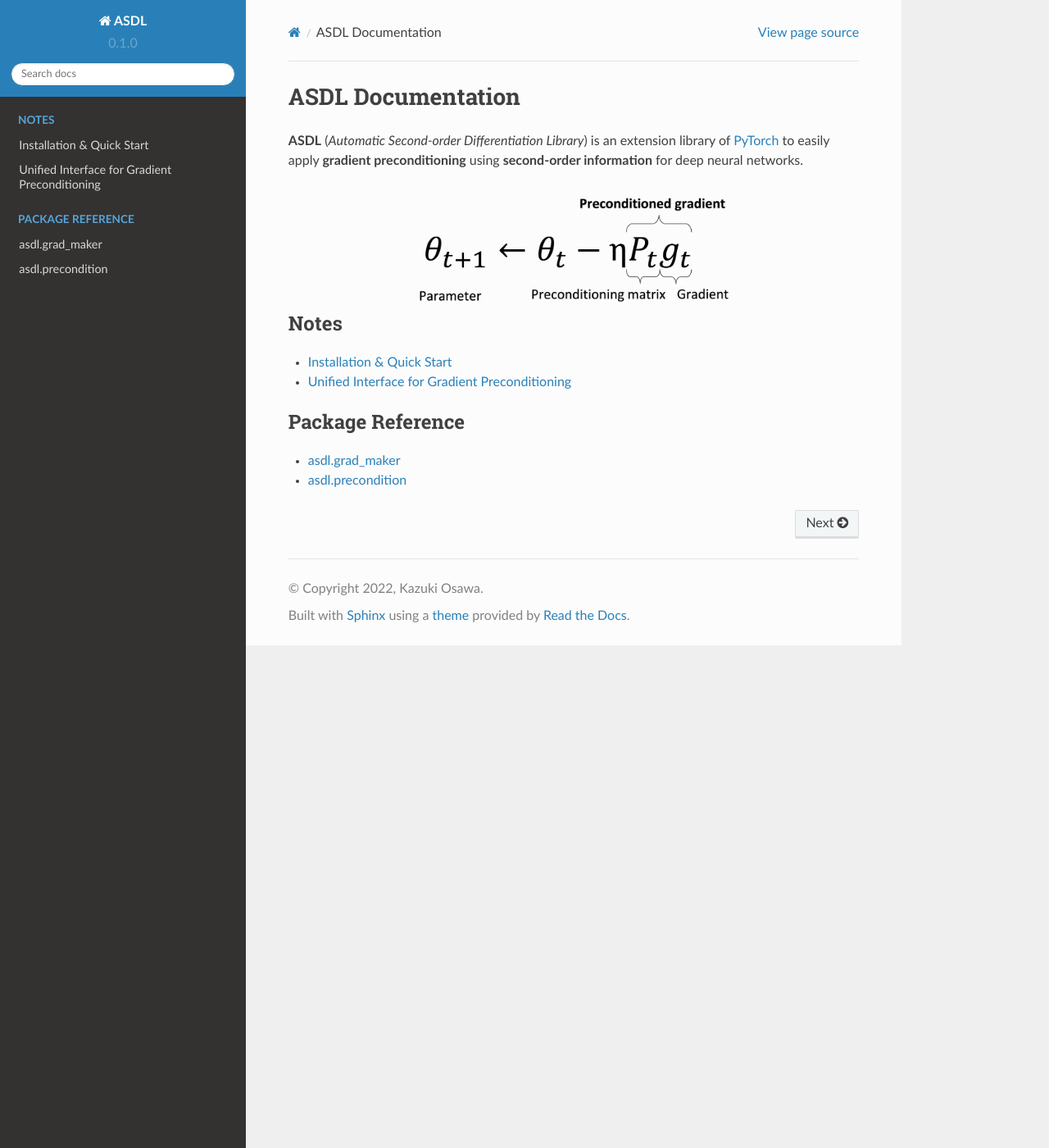
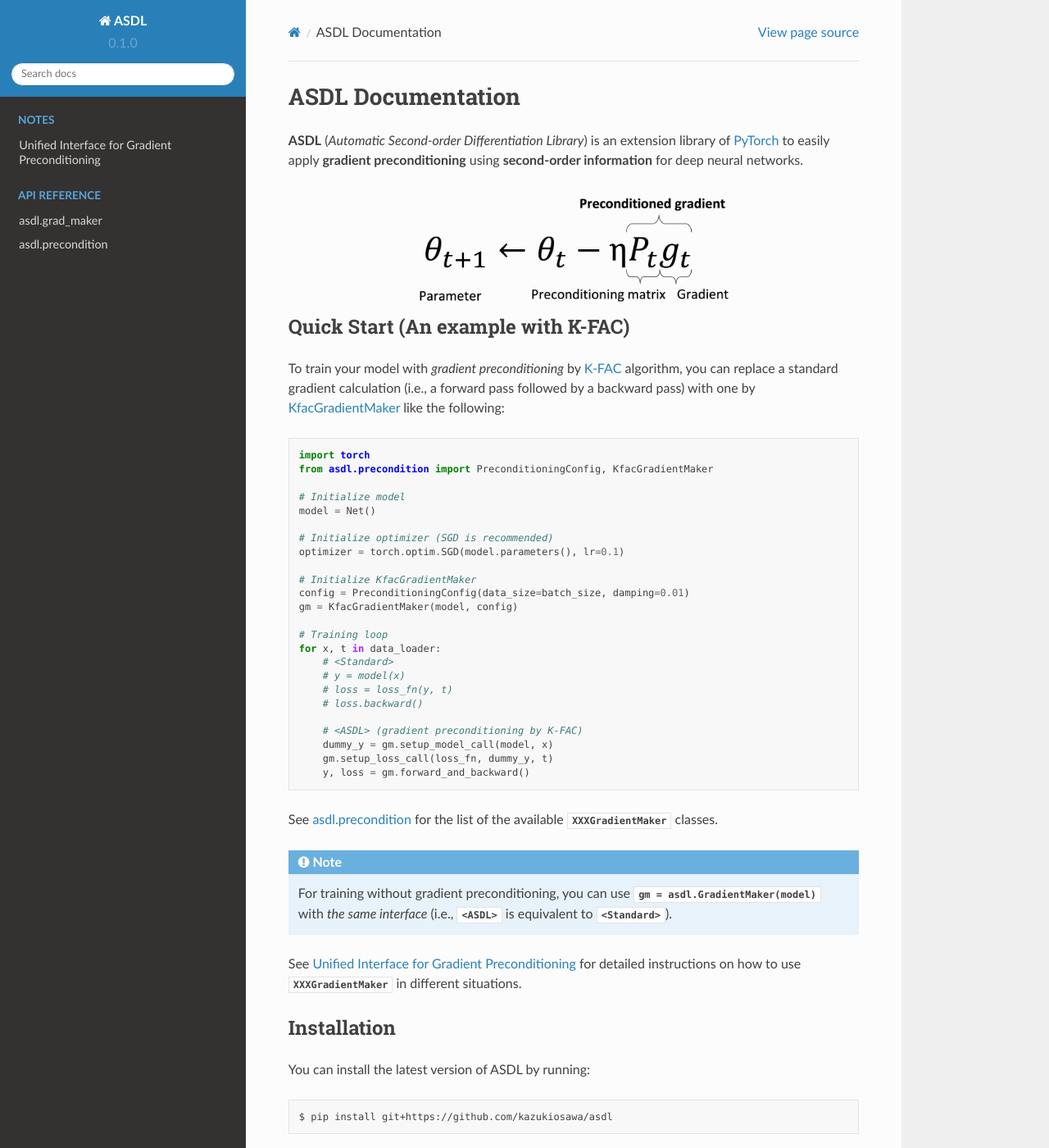
Before and after one commit to kazukiosawa/asdl, a Sphinx documentation site: the page built from docs/source/index.rst, in a window 1280 px wide and 1400 px high. Shown: the whole window at 82% size. Built offline with Sphinx 7.4.7 and the Read the Docs theme 2.0.0, drawn with Linux system fonts in a browser that asks for light colours; some of the changed text lies outside the part shown.

Commit message:
Mv Installation and Quick Start to index.rst

```diff
--- a/docs/source/index.rst
+++ b/docs/source/index.rst
@@ -10,15 +10,80 @@ using **second-order information** for deep neural networks.
   :align: center
   :width: 400px
 
+Quick Start (An example with K-FAC)
+-----------------------------------
+
+To train your model with *gradient preconditioning*
+by `K-FAC <https://arxiv.org/abs/1503.05671>`_ algorithm,
+you can replace a standard gradient calculation
+(i.e., a forward pass followed by a backward pass)
+with one by :ref:`KfacGradientMaker <kfac>` like the following:
+
+.. code-block:: python
+
+    import torch
+    from asdl.precondition import PreconditioningConfig, KfacGradientMaker
+
+    # Initialize model
+    model = Net()
+
+    # Initialize optimizer (SGD is recommended)
+    optimizer = torch.optim.SGD(model.parameters(), lr=0.1)
+
+    # Initialize KfacGradientMaker
+    config = PreconditioningConfig(data_size=batch_size, damping=0.01)
+    gm = KfacGradientMaker(model, config)
+
+    # Training loop
+    for x, t in data_loader:
+        # <Standard>
+        # y = model(x)
+        # loss = loss_fn(y, t)
+        # loss.backward()
+
+        # <ASDL> (gradient preconditioning by K-FAC)
+        dummy_y = gm.setup_model_call(model, x)
+        gm.setup_loss_call(loss_fn, dummy_y, t)
+        y, loss = gm.forward_and_backward()
+
+
+See :ref:`asdl.precondition <precondition>` for the list of the available :obj:`XXXGradientMaker` classes.
+
+.. note::
+    For training without gradient preconditioning,
+    you can use :obj:`gm = asdl.GradientMaker(model)` with *the same interface*
+    (i.e., :obj:`<ASDL>` is equivalent to :obj:`<Standard>`).
+
+See :ref:`Unified Interface for Gradient Preconditioning <interface>`
+for detailed instructions on how to use :obj:`XXXGradientMaker` in different situations.
+
+Installation
+------------
+
+You can install the latest version of ASDL by running:
+
+.. code-block:: shell
+
+    $ pip install git+https://github.com/kazukiosawa/asdl
+
+Alternatively, you can install via PyPI:
+
+.. code-block:: shell
+
+    $ pip install asdl
+
+
+ASDL is tested with Python 3.7 and is compatible with PyTorch 1.13.
+
+
 .. toctree::
    :caption: Notes
    :maxdepth: 1
 
-   notes/installation
    notes/unified_interface
 
 .. toctree::
-   :caption: Package Reference
+   :caption: API Reference
    :maxdepth: 1
 
    modules/grad_maker
```
Also changed, not shown: docs/source/notes/installation.rst (deleted, +0 -51 lines).
